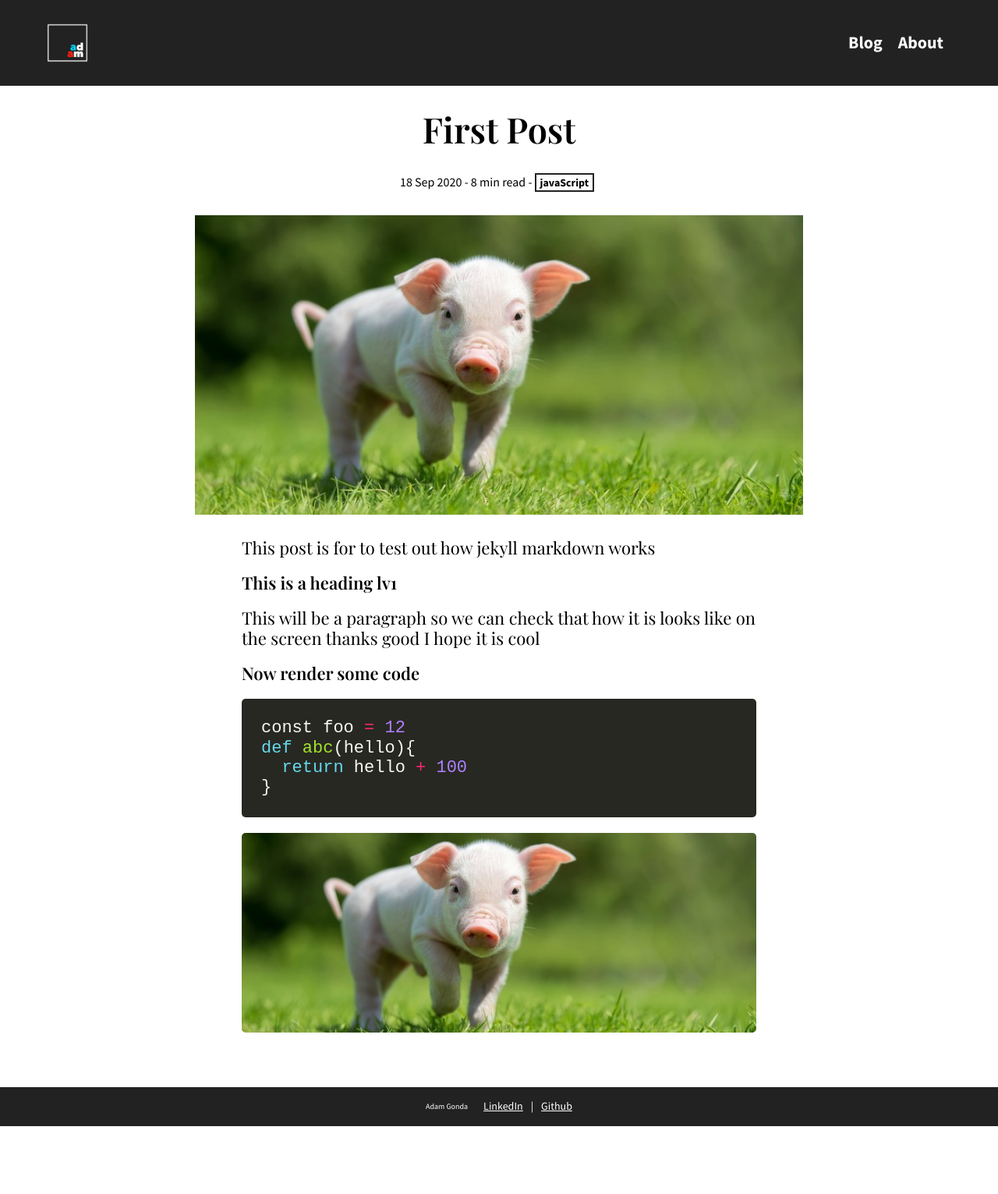
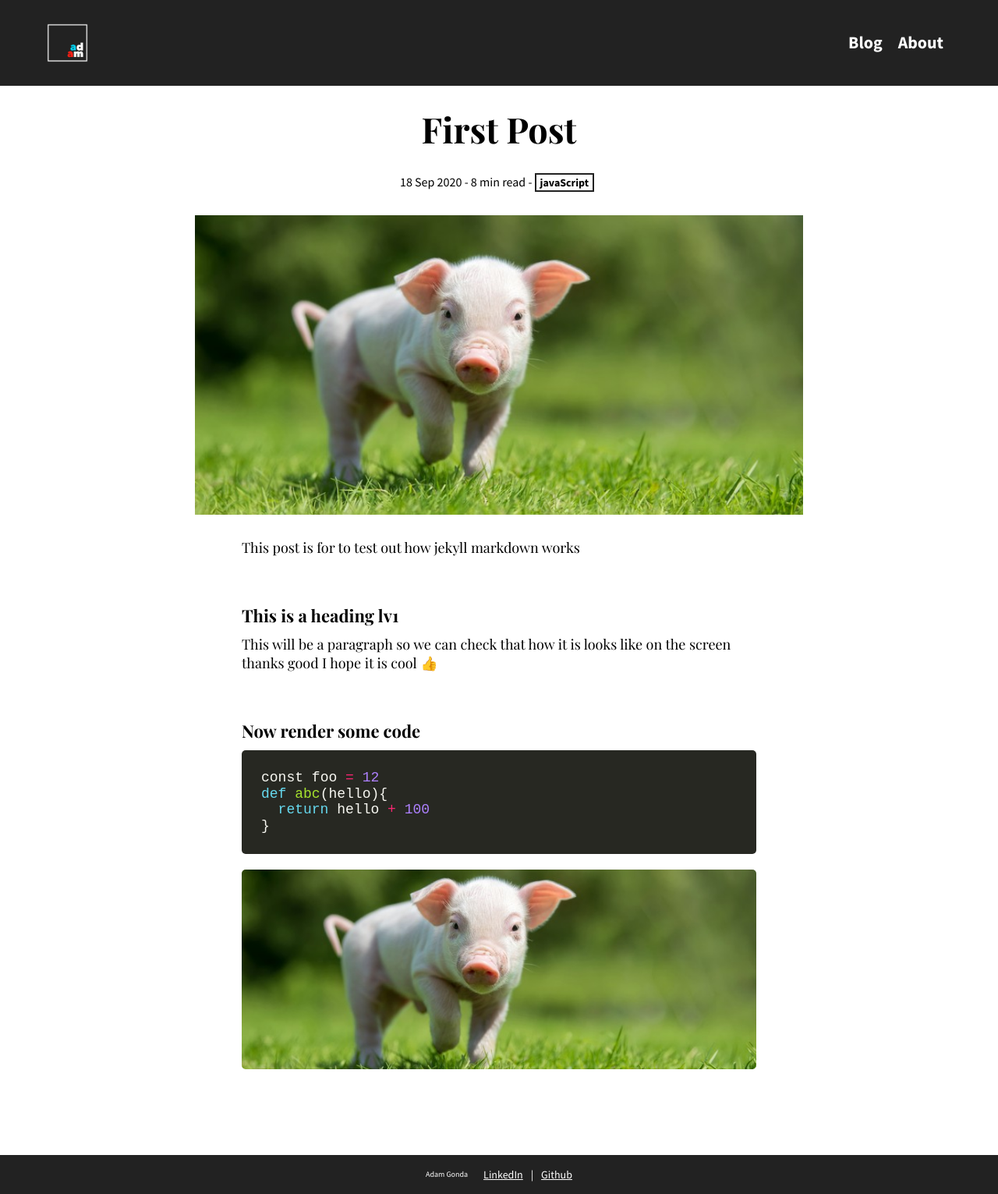
Before and after one commit to AdamGonda/adamgonda.com, a Jekyll site: the page built from _posts/2020-09-18-first-post.md, in a window 1280 px wide. Shown: the whole page at 78% size. Built offline with Jekyll 4.4.1, drawn with Linux system fonts in a browser that asks for light colours; before the commit the page ends 1444 px from its top, so only the background shows below that.

Commit message:
update style

```diff
--- a/_layouts/default.html
+++ b/_layouts/default.html
@@ -5,7 +5,7 @@
   <meta charset="UTF-8">
   <link rel="shortcut icon" type="image/png" href="/assets/favicon.ico">
   <meta name="viewport" content="width=device-width, initial-scale=1.0">
-  <link href="https://fonts.googleapis.com/css2?family=Playfair+Display:wght@400;600&display=swap" rel="stylesheet">
+  <link href="https://fonts.googleapis.com/css2?family=Playfair+Display:wght@400;700&display=swap" rel="stylesheet">
   <link href="https://fonts.googleapis.com/css2?family=Source+Sans+Pro:wght@400;700&display=swap" rel="stylesheet">
   <link rel="stylesheet" href="/assets/css/destyle.css">
   <link rel="stylesheet" href="/assets/css/monokai.css">
--- a/_posts/2020-09-18-first-post.md
+++ b/_posts/2020-09-18-first-post.md
@@ -11,7 +11,7 @@ This post is for to test out how jekyll markdown works
 # This is a heading lv1
 
 This will be a paragraph so we can check that how it is looks
-like on the screen thanks good I hope it is cool
+like on the screen thanks good I hope it is cool 👍
 
 # Now render some code
 
--- a/assets/css/main.css
+++ b/assets/css/main.css
@@ -159,27 +159,24 @@ footer a {
 
 .post main {
   font-family: "Playfair Display", serif;
-  font-size: 22px;
   padding: 0 60px;
+  font-size: 18px;
 }
 @media only screen and (max-width: 550px) {
   .post main {
     padding: 0 0;
   }
 }
-@media only screen and (max-width: 1032px) {
-  .post main {
-    font-size: 18px;
-  }
-}
 .post main h1 {
+  margin-top: 30px;
+  margin-bottom: 10px;
   font-size: 22px;
   font-weight: bold;
+  line-height: initial;
 }
-.post main h1,
-.post main h2,
 .post main p {
-  margin-bottom: 20px;
+  margin-bottom: 60px;
+  line-height: initial;
 }
 .post main img {
   width: 100%;
```
Also changed, not shown: assets/sass/post.sass (+6 -6 lines), 1 other file.
